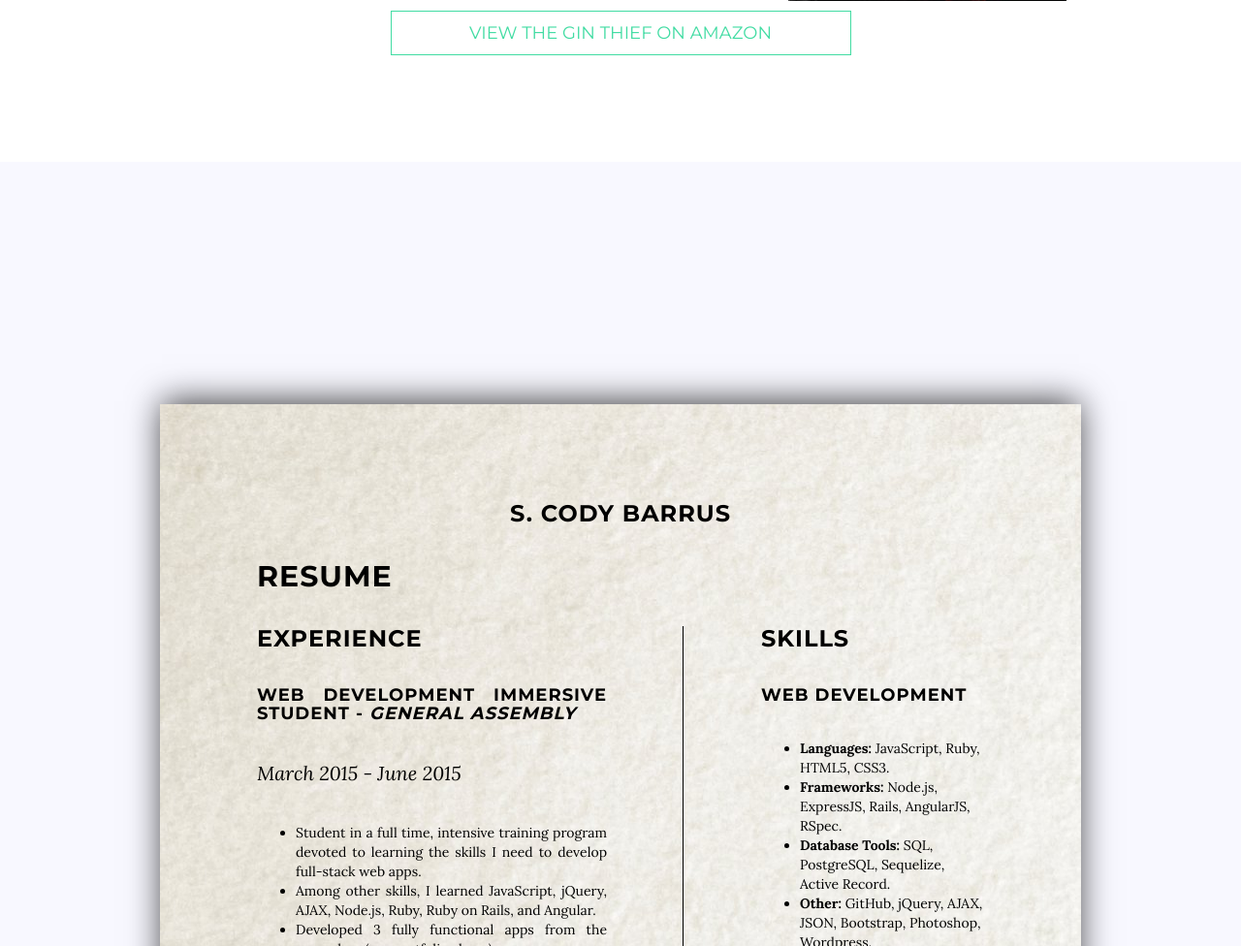
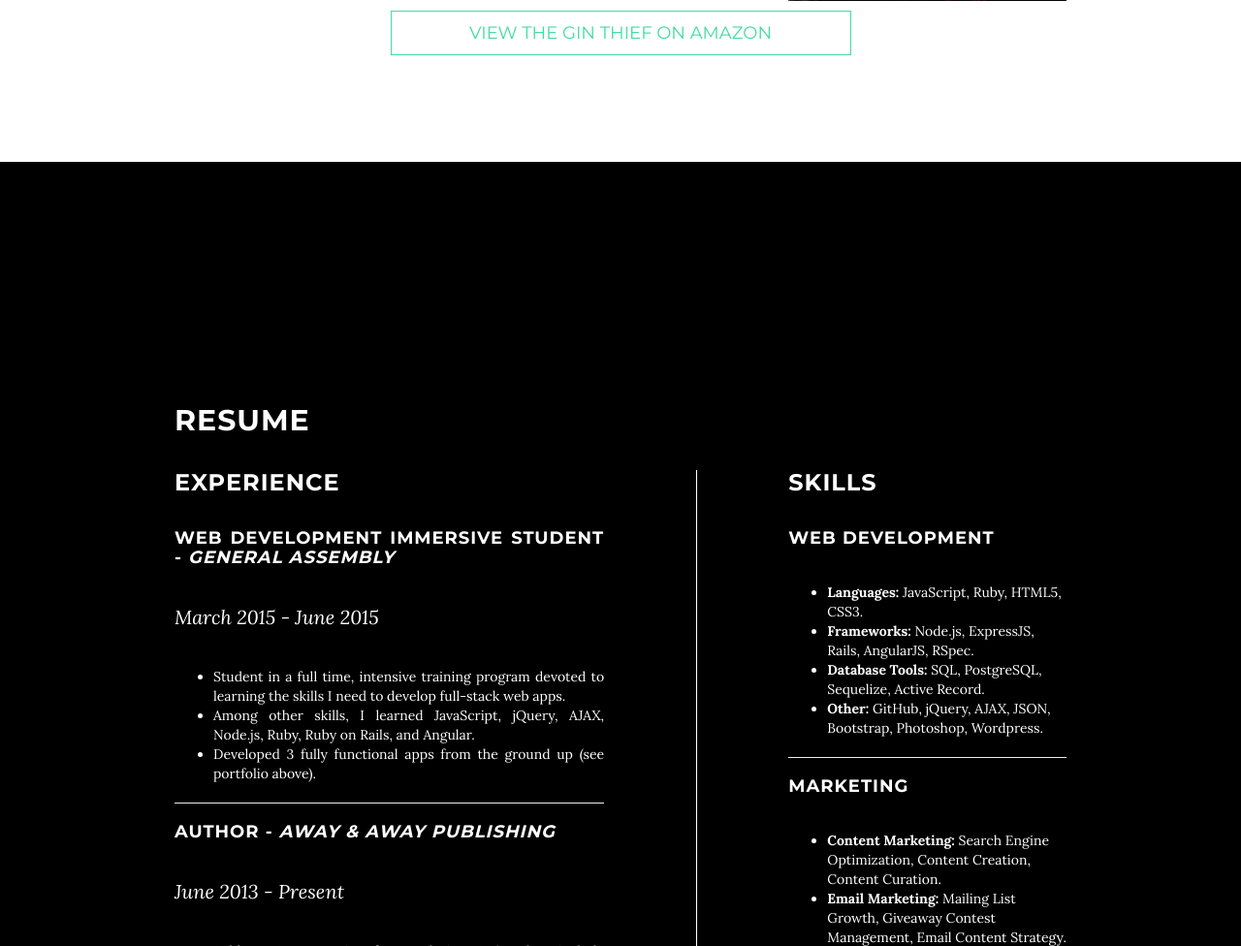
Before and after one commit to goopscoop/goopscoop.github.io, a PHP site: page / in a window 1280 px wide. Shown: the part 5524-6500 px from the top of the page at 97% size. Run offline with PHP 8.4, Linux system fonts and the light colour scheme.

Commit message:
removed paper, cleaned up animations

```diff
--- a/css/style.css
+++ b/css/style.css
@@ -118,36 +118,11 @@ text {
   margin: 10px auto;
 }
 
-#resume {
-  background-color: #F8F8FF;
-}
-
-#resume hr {
-  border-color: black;
-}
-
-#resume-texture {
-  background-image: url(../img/ivory-off-white-paper-texture.jpg);
-  color: #000;
-  padding: 100px;
-  -webkit-box-shadow: 0px -5px 33px -2px rgba(0,0,0,0.75);
-  -moz-box-shadow: 0px -5px 33px -2px rgba(0,0,0,0.75);
-  box-shadow: 0px -5px 33px -2px rgba(0,0,0,0.75);
-}
 
 .footer {
   margin-bottom: 60px;
 }
 
-#resume-texture {
-    background-image: url(../img/ivory-off-white-paper-texture.jpg);
-    color: #000;
-    padding: 100px;
-    -webkit-box-shadow: 0px -5px 33px -2px rgba(0,0,0,0.75);
-    -moz-box-shadow: 0px -5px 33px -2px rgba(0,0,0,0.75);
-    box-shadow: 0px -5px 33px -2px rgba(0,0,0,0.75);
-    margin-bottom: 250px;
-  }
 
 @media (min-width : 992px) {
   .pfl-btn {
@@ -156,7 +131,7 @@ text {
 
   .border-right {
     /*border-right: solid white 1px;*/
-    border-right: solid black 1px;
+    border-right: solid white 1px;
     padding-right: 10%;
   }
   #last-hr {
--- a/index.html
+++ b/index.html
@@ -53,7 +53,7 @@
                 <button type="button" class="navbar-toggle" data-toggle="collapse" data-target=".navbar-main-collapse">
                     <i class="fa fa-bars"></i>
                 </button>
-                <div data-sr='enter top, over 1.5s, wait 5.2s, ease-in-out 30px, vFactor 0.0'>
+                <div data-sr='enter top, over 1.5s, wait 2.8s, ease-in-out 30px, vFactor 0.0'>
                     <a class="navbar-brand page-scroll" href="#page-top">
                         <span class="light">S. Cody</span> Barrus
                     </a>
@@ -67,16 +67,16 @@
                     <li class="hidden">
                         <a href="#page-top"></a>
                     </li>
-                    <li data-sr='enter top, over 1.5s, wait 5.4s, ease-in-out 30px, vFactor 0.0'>
+                    <li data-sr='enter top, over 1.5s, wait 3.0s, ease-in-out 30px, vFactor 0.0'>
                         <a class="page-scroll" href="#about">About</a>
                     </li>
-                    <li data-sr='enter top, over 1.5s, wait 5.7s, ease-in-out 30px, vFactor 0.0'>
+                    <li data-sr='enter top, over 1.5s, wait 3.2s, ease-in-out 30px, vFactor 0.0'>
                         <a class="page-scroll" href="#download">Portfolio</a>
                     </li>
-                    <li data-sr='enter top, over 1.5s, wait 5.9s, ease-in-out 30px, vFactor 0.0'>
+                    <li data-sr='enter top, over 1.5s, wait 3.4s, ease-in-out 30px, vFactor 0.0'>
                         <a class="page-scroll" href="#resume">Resume</a>
                     </li>
-                    <li data-sr='enter top, over 1.5s, wait 6.1s, ease-in-out 30px, vFactor 0.0'>
+                    <li data-sr='enter top, over 1.5s, wait 3.6s, ease-in-out 30px, vFactor 0.0'>
                         <a class="page-scroll" href="#contact">Contact</a>
                     </li>
                 </ul>
@@ -96,14 +96,11 @@
                           <text class="brand-heading" alignment-baseline="central" y='50%' x='50%' text-anchor="middle" y="80" fill="none" stroke="white" stroke-width="2" >S. Cody Barrus</text>
                         </svg>
                             <p id='intro-overide' class="intro-text">
-                                <span data-sr='enter left, over 1.3s, wait 2.2s, ease-in-out 100px, vFactor 0.0'>Web Developer</span>
-                                <span data-sr='enter right, over 0.5s, wait 2.8s, ease-in-out 30px, vFactor 0.0'>,</span>
-                                <span data-sr='enter right, over 1.3s, wait 3.3s, ease-in-out 100px, vFactor 0.0'>Author</span>
+                                <span data-sr='enter left, over 0.7s, wait 2.2s, ease-in-out 40px, vFactor 0.0'>Web Developer, Author</span>
                                 <br>
-                                <span data-sr='enter left, over 0.5s, wait 3.6s, ease-in-out 30px, vFactor 0.0'>&</span>
-                                <span data-sr='enter right, over 1.3s, wait 4.0s, ease-in-out 100px, vFactor 0.0'>Creativity Enthusiast.</span>
+                                <span data-sr='enter right, over 0.7s, wait 2.8s, ease-in-out 40px, vFactor 0.0'>& Creativity Enthusiast.</span>
                             </p>
-                        <div data-sr='enter bottom, over 0.8s, wait 5.0s, ease-in-out 100px'>
+                        <div data-sr='enter bottom, over 0.7s, wait 4.2s, ease-in-out 50px'>
                         <a href="#about" class="btn btn-circle page-scroll">
                             <i class="fa fa-angle-double-down animated"></i>
                         </a>
@@ -240,9 +237,8 @@
     <section id="resume" class="content-section">
         <div class="resume-section">
             <div class="container">
-                <div id="resume-texture" class="col-lg-10 col-lg-offset-1">
+                <div class="col-lg-10 col-lg-offset-1">
                     <div class="row center">
-                        <h3>S. Cody Barrus</h3>
                     </div>
                     <h2 data-sr='enter left, move 160px, over 1.3s'>Resume</h2>
                     <div class="row">
```
